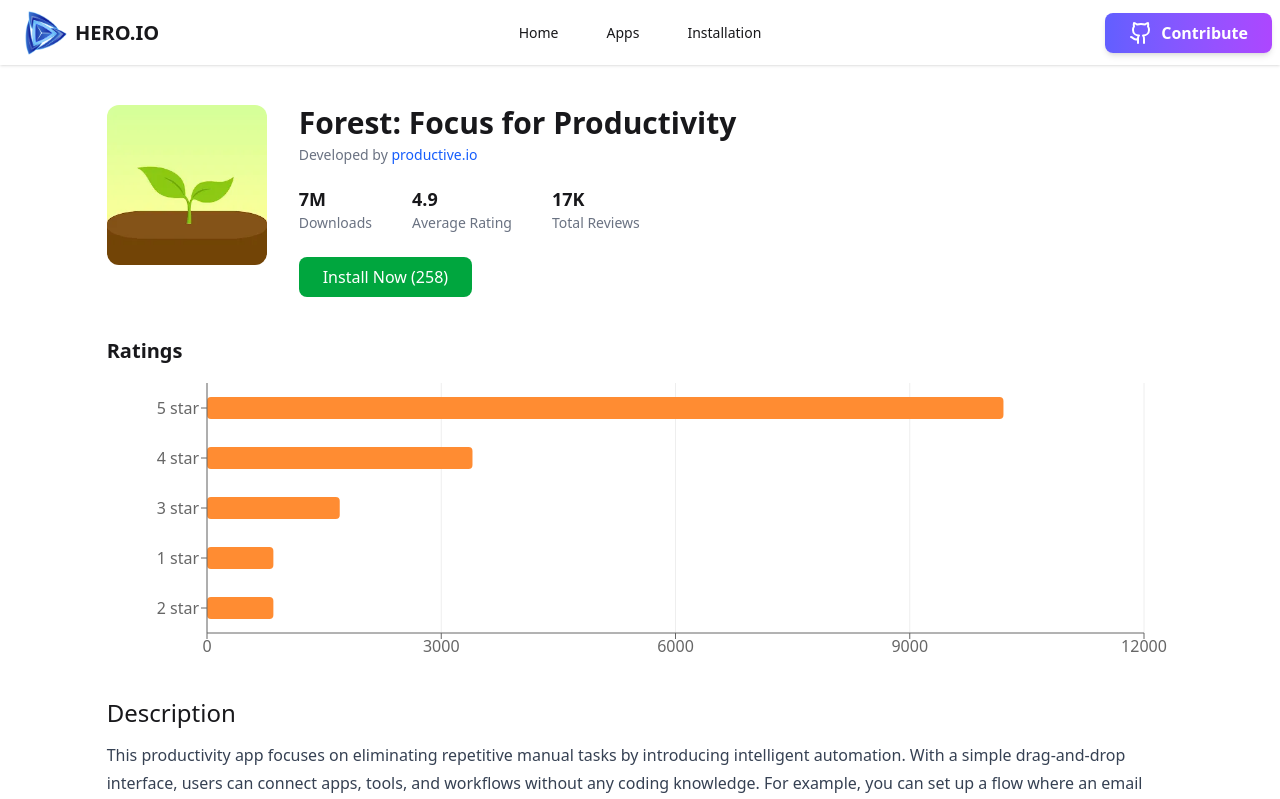
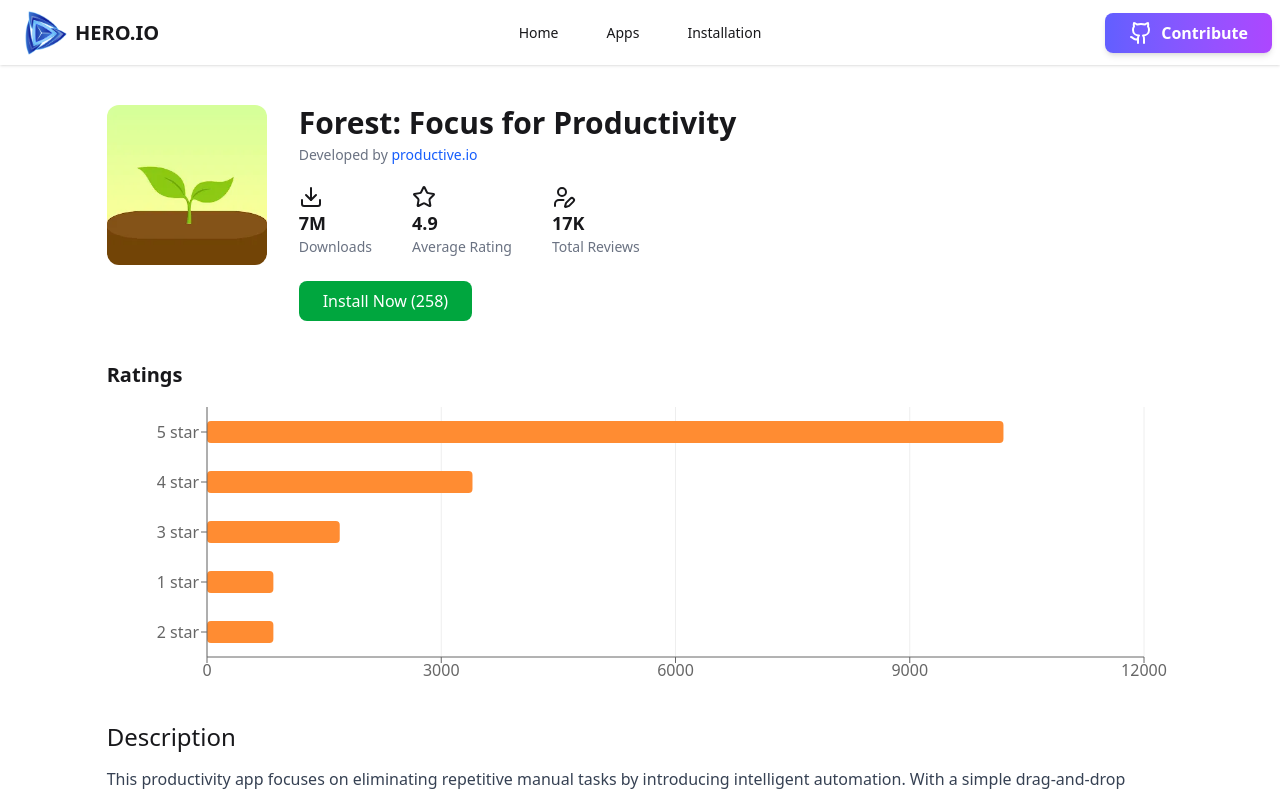
Before and after one commit to ShahriarDipu/simple-playstore, a React app: page /CardDetails/1 in a window 1280 px wide. Shown: the top 799 px of the page. Built offline with nearby package versions, Linux system fonts and the light colour scheme; the HTML template or start-up script is replaced by a standard one.

Commit message:
Button design added

```diff
--- a/src/component/CardDetails/CardDetails.jsx
+++ b/src/component/CardDetails/CardDetails.jsx
@@ -4,6 +4,9 @@
 import { toast } from "react-toastify";
 import { AppContext } from "../../context/AppContext";
 import RatingsChart from "../RatingsChart/RatingsChart";
+import { Download, Star, UserPenIcon } from "lucide-react";
+import { RiCodeView } from "react-icons/ri";
+import { FcRating } from "react-icons/fc";
 
 const images = import.meta.glob("../../assets/app-logo/*", { eager: true });
 
@@ -19,7 +22,6 @@
   const [showCard, setShowCard] = useState(null);
   const [isInstalled, setIsInstalled] = useState(false);
 
-  /* -------- Resolve image -------- */
   const fileNumber = String(numericId + 4).padStart(3, "0");
   const match = Object.entries(images).find(([path]) =>
     path.includes(`icon-${fileNumber}`)
@@ -42,7 +44,7 @@
     setLoading(false);
   }, [numericId, showData, installedIds, navigate]);
 
-  /* -------- Loading UI -------- */
+
   if (loading || !showCard) {
     return (
       <div className="flex items-center justify-center h-screen bg-gray-50">
@@ -60,7 +62,7 @@
     );
   }
 
-  /* -------- Install handler -------- */
+
   const handleInstall = () => {
     installApp(showCard.id);
     setIsInstalled(true);
@@ -92,16 +94,19 @@
 
           <div className="flex gap-10 mt-5 text-lg">
             <div>
+              <Download></Download>
               <p className="font-bold">{showCard.downloads}</p>
               <p className="text-gray-500 text-sm">Downloads</p>
             </div>
 
             <div>
+              <Star></Star>
               <p className="font-bold">{showCard.ratingAvg}</p>
               <p className="text-gray-500 text-sm">Average Rating</p>
             </div>
 
             <div>
+              <UserPenIcon></UserPenIcon>
               <p className="font-bold">{showCard.reviews}</p>
               <p className="text-gray-500 text-sm">Total Reviews</p>
             </div>
@@ -112,7 +117,9 @@
             disabled={isInstalled}
             className={`mt-6 px-6 py-2 rounded-lg text-white ${
               isInstalled
-                ? "bg-gray-400 cursor-not-allowed"
+                ?
+     "px-10 py-3  rounded-lg font-semibold text-white  bg-gradient-to-r from-green-600 to-green-700"
+
                 : "bg-green-600 hover:bg-green-700"
             }`}
           >
--- a/src/component/TrendingAppCard/TredingAppCard.jsx
+++ b/src/component/TrendingAppCard/TredingAppCard.jsx
@@ -16,7 +16,7 @@
 
 
   return (
-   <Link to="Apps">
+  <Link to={`/CardDetails/${id}`}>
        <div className="card w-72 bg-white shadow-md rounded-xl overflow-hidden cursor-pointer transition hover:shadow-lg">
   <figure className="h-52 w-full bg-gray-50 flex items-center justify-center">
     {imageSrc ? (
--- a/src/pages/Hero/Hero.jsx
+++ b/src/pages/Hero/Hero.jsx
@@ -25,7 +25,7 @@
       <div className="flex gap-4 mt-6 flex-wrap justify-center">
 
         <a
-          href="#"
+          href="https://play.google.com"
           className="flex items-center gap-2 bg-white shadow-lg rounded-xl px-5 py-3 hover:scale-[1.05] transition"
         >
           <img
@@ -39,7 +39,7 @@
         </a>
 
         <a
-          href="#"
+          href="https://www.apple.com/ca/app-store/"
           className="flex items-center gap-2 bg-white shadow-lg rounded-xl px-5 py-3 hover:scale-[1.05] transition"
         >
           <img
```
Also changed, not shown: 1 other file (tests, documents, lock files or other folders).
